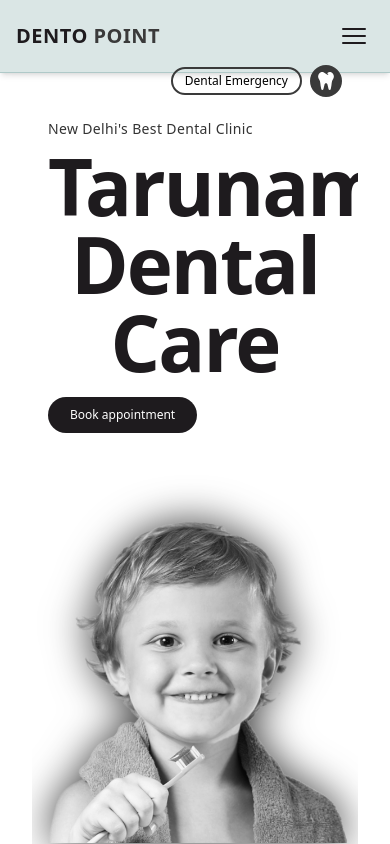
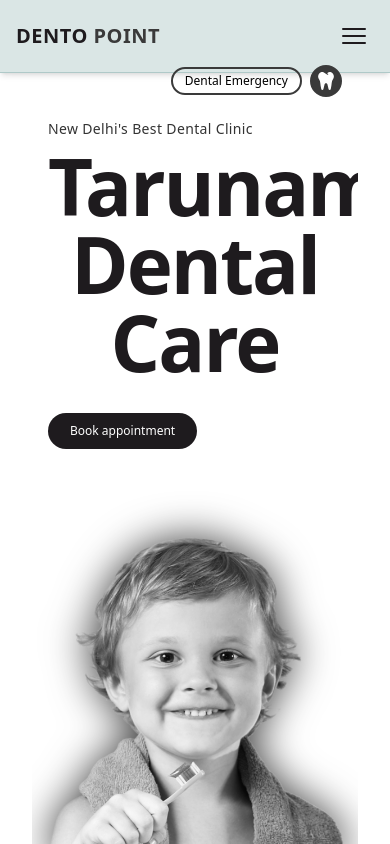
Before and after one commit to Nityom/dental-care, a React (Vite) app: page / in a window 390 px wide. Built offline with nearby package versions, Linux system fonts and the light colour scheme.

Commit message:
adjust button margin for improved layout consistency on Home component

```diff
--- a/src/components/Home.jsx
+++ b/src/components/Home.jsx
@@ -81,7 +81,7 @@ export default function Home() {
             )}
 
             {/* CTA Button */}
-            <button className="mt-4 sm:mt-6 px-5 py-2 sm:px-6 sm:py-2 md:px-8 md:py-3 rounded-full text-white bg-[#1e1b1e] hover:bg-transparent hover:text-[#1e1b1e] border-2 border-transparent hover:border-[#1e1b1e] transition-all duration-300 text-xs sm:text-sm md:text-base">
+            <button className="mt-8 sm:mt-6 px-5 py-2 sm:px-6 sm:py-2 md:px-8 md:py-3 rounded-full text-white bg-[#1e1b1e] hover:bg-transparent hover:text-[#1e1b1e] border-2 border-transparent hover:border-[#1e1b1e] transition-all duration-300 text-xs sm:text-sm md:text-base">
               Book appointment
             </button>
           </div>
```
